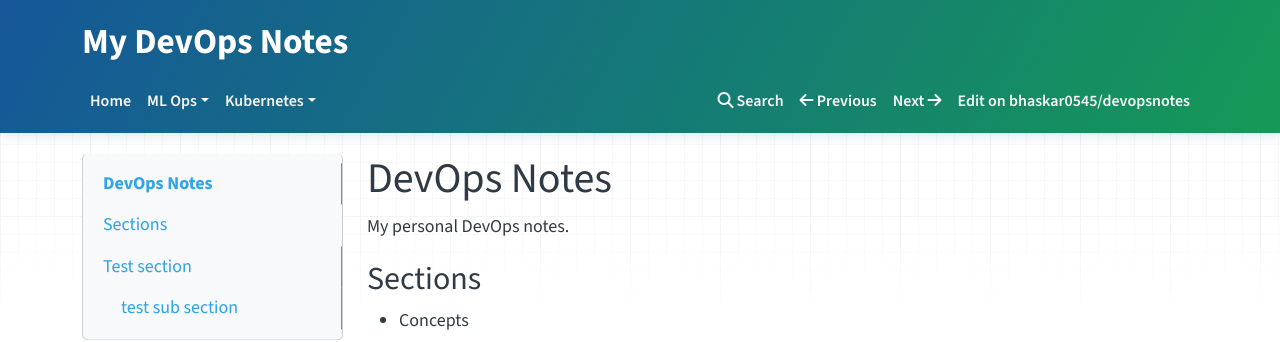
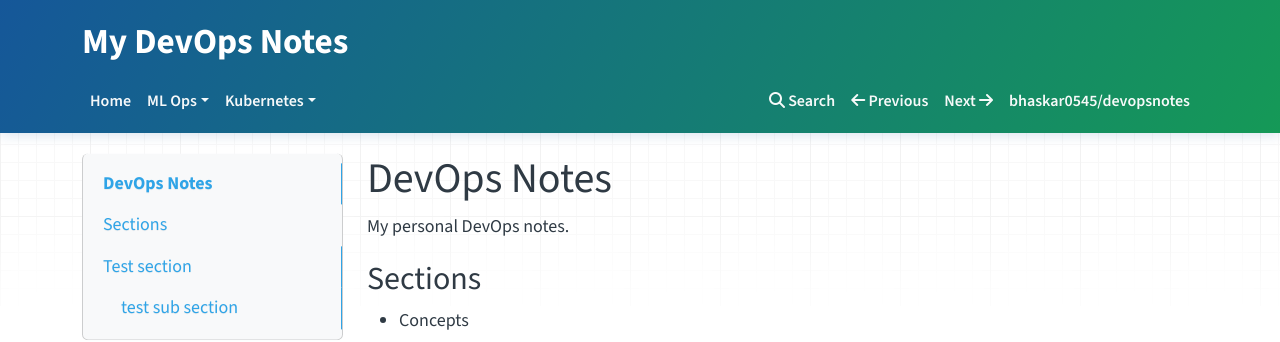
Before and after one commit to bhaskar0545/devopsnotes, an MkDocs documentation site: the page built from docs/index.md, in a window 1280 px wide. Shown: the top 342 px of the page. Built offline with MkDocs 1.6.1, drawn with Linux system fonts in a browser that asks for light colours; nearby versions of some CDN libraries; part of the change alters nothing that is shown.

```diff
--- a/mkdocs.yml
+++ b/mkdocs.yml
@@ -3,6 +3,7 @@ site_description: Personal DevOps and Kubernetes notes
 site_url: https://bhaskar0545.github.io/devopsnotes/
 repo_url: https://github.com/bhaskar0545/devopsnotes
 repo_name: bhaskar0545/devopsnotes
+edit_uri: ""
 
 theme:
   name: mkdocs
@@ -10,7 +11,7 @@ theme:
   collapse_navigation: false
   sticky_navigation: true
   titles_only: false
-  prev_next_buttons_location: bottom
+  prev_next_buttons_location: none
 
 nav:
   - Home: index.md
```
